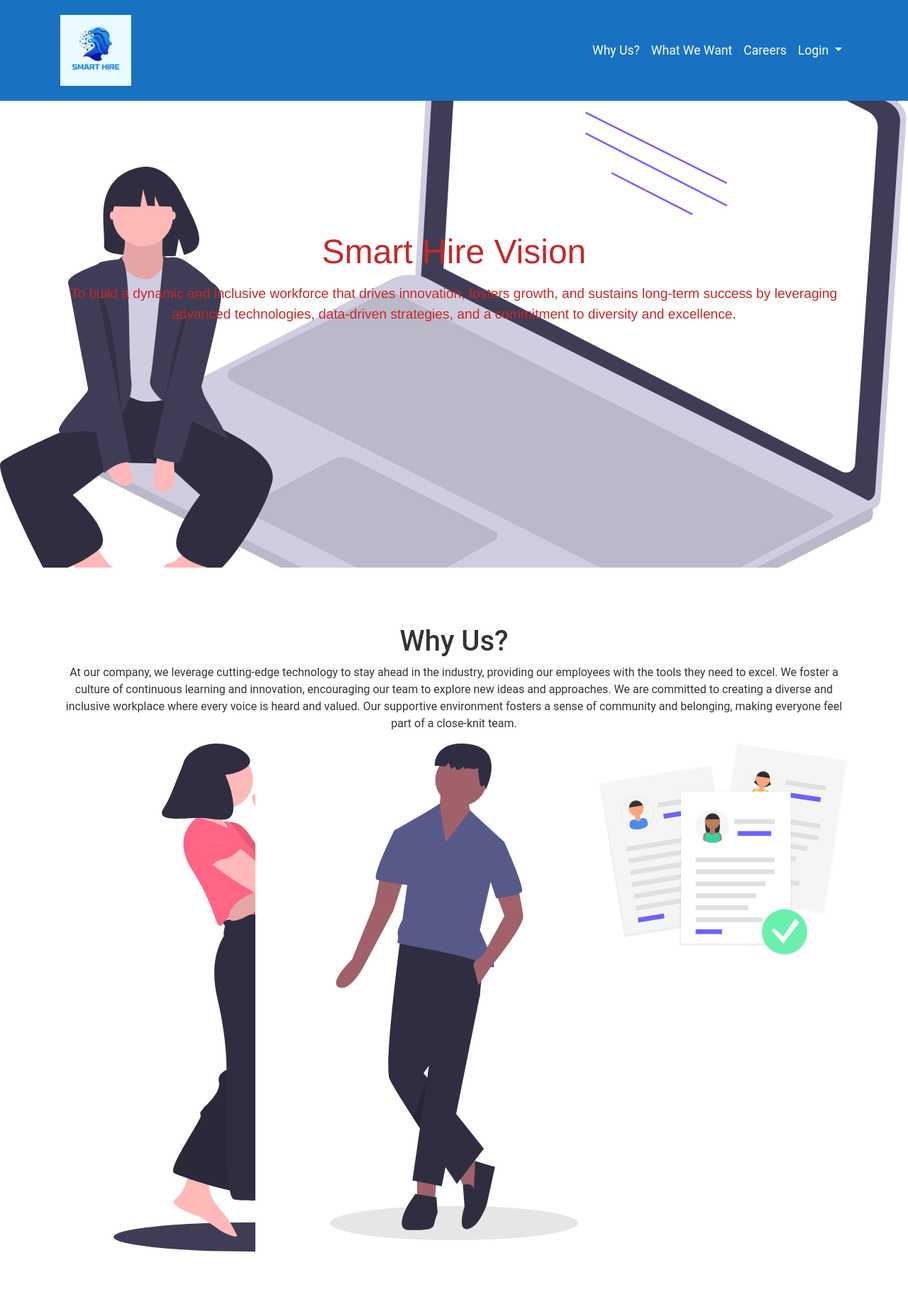
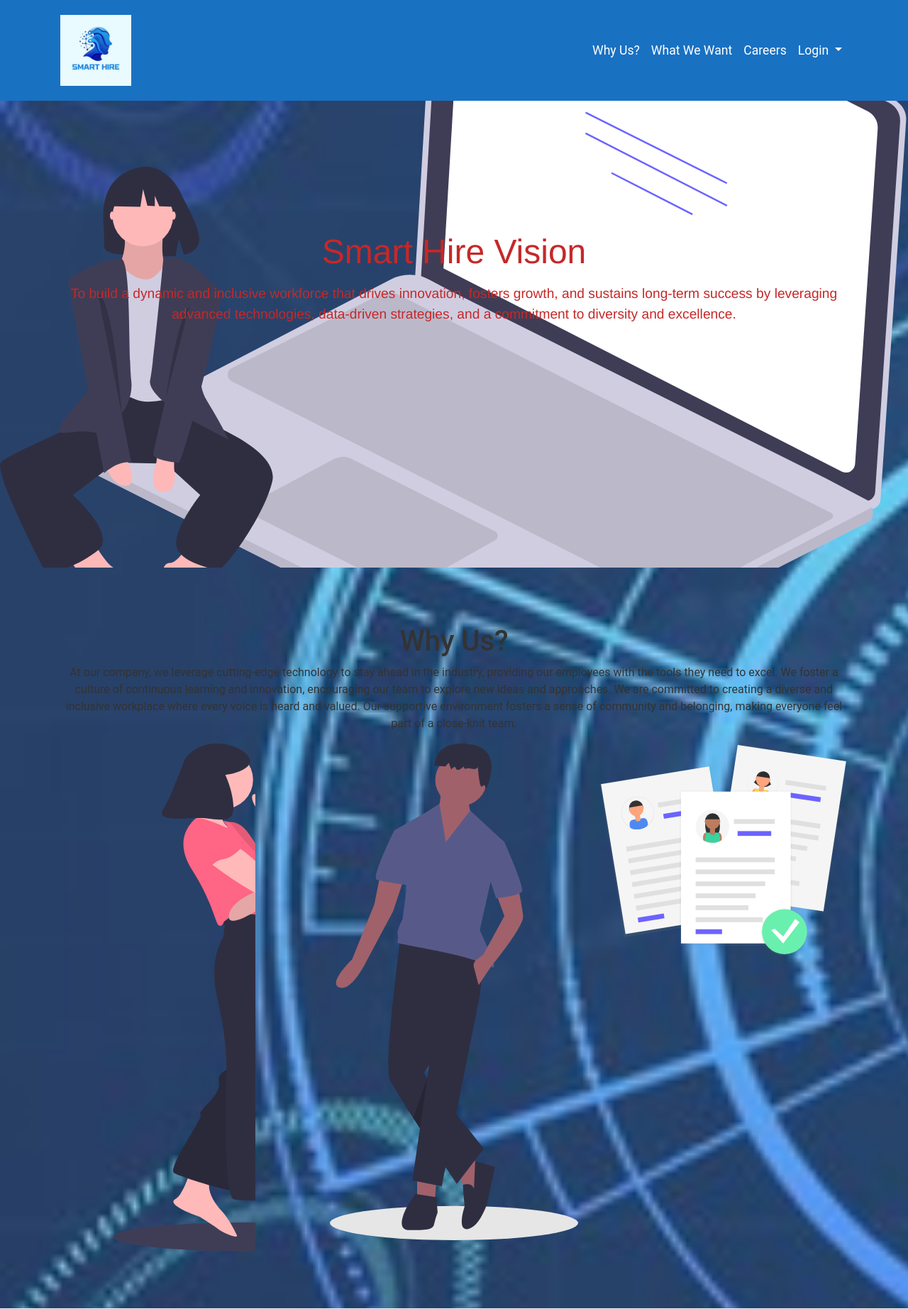
Before and after one commit to ashunair/Smart_Hire, a Flask app: page / in a window 1280 px wide. Shown: the top 1845 px of the page at 71% size. Run offline with Flask 3, Linux system fonts and the light colour scheme; some libraries are stand-ins or nearby versions.

Commit message:
changes in template files

```diff
--- a/templates/add_job_role.html
+++ b/templates/add_job_role.html
@@ -19,6 +19,8 @@
         body {
             font-family: 'Roboto', sans-serif;
             background-color: #f7f7f7;
+            background:url('{{ url_for('static', filename='back.jpg')}}') no-repeat;
+            background-size:cover;
             margin: 0;
             padding: 0;
         }
@@ -68,6 +70,7 @@
     </style>
 </head>
 <body>
+
     <div class="container">
         <h2>Job Roles</h2>
         <a href="{{ url_for('admin_dashboard') }}" class="btn btn-back">Back to Dashboard</a>
--- a/templates/admin_dashboard.html
+++ b/templates/admin_dashboard.html
@@ -19,6 +19,8 @@
         body {
             font-family: 'Roboto', sans-serif;
             background-color: #f7f7f7;
+            background:url('{{ url_for('static', filename='back.jpg')}}') no-repeat;
+            background-size:cover;
             margin: 0;
             padding: 0;
         }
--- a/templates/admin_login.html
+++ b/templates/admin_login.html
@@ -11,6 +11,8 @@
     <style>
         body {
             font-family: Arial, sans-serif;
+            background:url('{{ url_for('static', filename='back.jpg')}}') no-repeat;
+            background-size:cover;
             background-color: #eec6c6; /* Light grey background color */
             background-image: url'{{ url_for('static', filename='Home_page_1') }}';
             display: flex;
--- a/templates/candidate_login.html
+++ b/templates/candidate_login.html
@@ -19,6 +19,8 @@
         body {
             font-family: 'Roboto', sans-serif;
             background-color: #f7f7f7;
+            background:url('{{ url_for('static', filename='back.jpg')}}') no-repeat;
+            background-size:cover;
             display: flex;
             justify-content: center;
             align-items: center;
--- a/templates/candidate_register.html
+++ b/templates/candidate_register.html
@@ -19,6 +19,8 @@
         body {
             font-family: 'Roboto', sans-serif;
             background-color: #f7f7f7;
+            background:url('{{ url_for('static', filename='back.jpg')}}') no-repeat;
+            background-size:cover;
             display: flex;
             justify-content: center;
             align-items: center;
--- a/templates/index.html
+++ b/templates/index.html
@@ -19,6 +19,8 @@
         body {
             font-family: 'Roboto', sans-serif;
             color: #333;
+            background:url('{{ url_for('static', filename='back.jpg')}}') no-repeat;
+            background-size:cover;
         }
         .navbar {
             padding: 1rem;
--- a/templates/job_billboard.html
+++ b/templates/job_billboard.html
@@ -19,6 +19,8 @@
         body {
             font-family: 'Roboto', sans-serif;
             background-color: #f7f7f7;
+            background:url('{{ url_for('static', filename='back.jpg')}}') no-repeat;
+            background-size:cover;
             display: flex;
             justify-content: center;
             align-items: center;
--- a/templates/thank_you.html
+++ b/templates/thank_you.html
@@ -17,6 +17,8 @@
         body {
             font-family: 'Roboto', sans-serif;
             background-color: #f7f7f7;
+            background:url('{{ url_for('static', filename='back.jpg')}}') no-repeat;
+            background-size:cover;
             display: flex;
             justify-content: center;
             align-items: center;
```
Also changed, not shown: static/back.jpg (added).
